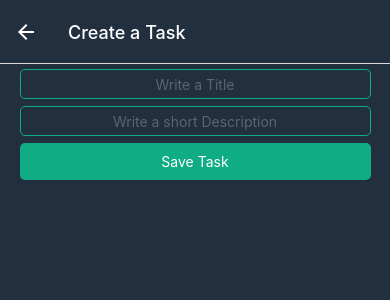
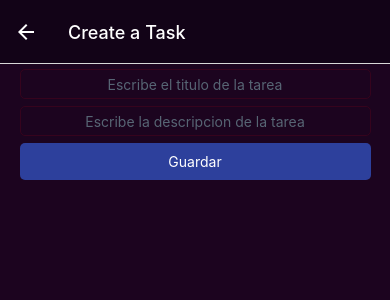
Before and after one commit to isinicolle/ReactNativeNodeJS_AppTo-do, a React Native app in the folder my-app-task-isis/: screen /TaskFormScreen in a window 390 px wide. Shown: the top 300 px of the page. Built offline with nearby package versions, Linux system fonts and the light colour scheme; no server answers.

Commit message:
cambio de colores

```diff
--- a/my-app-task-isis/App.js
+++ b/my-app-task-isis/App.js
@@ -16,9 +16,9 @@ const App = () => {
           name="HomeScreen"
           component={HomeScreen}
           options={({ navigation }) => ({
-            title: "Tasks App",
+            title: "Aplicación TO - DO",
             headerStyle: {
-              backgroundColor: "#222f3e",
+              backgroundColor: "#120317",
             },
             headerTitleStyle: {
               color: "#ffffff",
@@ -28,7 +28,7 @@ const App = () => {
                 onPress={() => navigation.navigate("TaskFormScreen")}
               >
                 <Text style={{ color: "#fff", marginRight: 20, fontSize: 15 }}>
-                  New
+                  + Agregar Tarea
                 </Text>
               </TouchableOpacity>
             ),
@@ -40,7 +40,7 @@ const App = () => {
           options={{
             title: 'Create a Task',
             headerStyle: {
-              backgroundColor: "#222f3e",
+              backgroundColor: "#120317",
             },
             headerTintColor: "#fff",
 
--- a/my-app-task-isis/components/Layout.js
+++ b/my-app-task-isis/components/Layout.js
@@ -4,7 +4,7 @@ import { View, StatusBar, StyleSheet } from "react-native";
 const Layout = ({ children }) => {
   return (
     <View style={styles.container}>
-      <StatusBar backgroundColor="#222f3e" />
+      <StatusBar backgroundColor="##1c041f" />
       {children}
     </View>
   );
@@ -12,12 +12,12 @@ const Layout = ({ children }) => {
 const styles = StyleSheet.create({
   container: {
     paddingTop: 5,
-    backgroundColor: "#222f3e",
+    backgroundColor: "#1c041f",
     flex: 1,
     alignItems: "center",
   },
   title: {
-    color: "#ffffff",
+    color: "#1c041f",
     fontSize: 20,
     textAlign: "center",
     marginTop: 10,
--- a/my-app-task-isis/components/TaskItem.js
+++ b/my-app-task-isis/components/TaskItem.js
@@ -14,10 +14,10 @@ const TaskItem = ({ task, handleDelete }) => {
         <Text style={{ color: "#8395a7" }}>{task.description}</Text>
       </TouchableOpacity>
       <TouchableOpacity
-        style={{ backgroundColor: "#ee5253", padding: 7, borderRadius: 5 }}
+        style={{ backgroundColor: "#5e1a1b", padding: 7, borderRadius: 5 }}
         onPress={() => handleDelete(task.id)}
       >
-        <Text style={{ color: "#fff" }}>Delete</Text>
+        <Text style={{ color: "#fff" }}>Eliminar Tarea</Text>
       </TouchableOpacity>
     </View>
   );
@@ -25,7 +25,7 @@ const TaskItem = ({ task, handleDelete }) => {
 
 const styles = StyleSheet.create({
   itemContainer: {
-    backgroundColor: "#333333",
+    backgroundColor: "#1c111b",
     padding: 20,
     marginVertical: 8,
     flexDirection: "row",
--- a/my-app-task-isis/screens/TaskFormScreen.js
+++ b/my-app-task-isis/screens/TaskFormScreen.js
@@ -9,10 +9,6 @@ const TaskFormScreen = ({ navigation, route }) => {
     description: "",
   });
   const [editing, setEditing] = useState(false);
-
-  // if (route && route.params) {
-  //   navigation.setOptions({ headerTitle: "Updating Task" });
-  // }
 
   useEffect(() => {
     if (route.params && route.params.id) {
@@ -45,7 +41,7 @@ const TaskFormScreen = ({ navigation, route }) => {
     <Layout>
       <TextInput
         style={styles.input}
-        placeholder="Write a Title"
+        placeholder="Escribe el titulo de la tarea"
         placeholderTextColor="#576574"
         value={task.title}
         onChangeText={(text) => handleChange("title", text)}
@@ -53,7 +49,7 @@ const TaskFormScreen = ({ navigation, route }) => {
 
       <TextInput
         style={styles.input}
-        placeholder="Write a short Description"
+        placeholder="Escribe la descripcion de la tarea"
         placeholderTextColor="#576574"
         value={task.description}
         onChangeText={(text) => handleChange("description", text)}
@@ -61,11 +57,11 @@ const TaskFormScreen = ({ navigation, route }) => {
 
       {!editing ? (
         <TouchableOpacity style={styles.buttonSave} onPress={handleSubmit}>
-          <Text style={styles.buttonText}>Save Task</Text>
+          <Text style={styles.buttonText}>Guardar</Text>
         </TouchableOpacity>
       ) : (
         <TouchableOpacity style={styles.buttonUpdate} onPress={handleSubmit}>
-          <Text style={styles.buttonText}>Update Task</Text>
+          <Text style={styles.buttonText}>Actualizar</Text>
         </TouchableOpacity>
       )}
     </Layout>
@@ -78,7 +74,7 @@ const styles = StyleSheet.create({
     marginBottom: 7,
     fontSize: 14,
     borderWidth: 1,
-    borderColor: "#10ac84",
+    borderColor: "#36031d",
     height: 30,
     color: "#ffffff",
     textAlign: "center",
@@ -90,7 +86,7 @@ const styles = StyleSheet.create({
     paddingBottom: 10,
     borderRadius: 5,
     marginBottom: 3,
-    backgroundColor: "#10ac84",
+    backgroundColor: "#2d409c",
     width: "90%",
   },
   buttonUpdate: {
@@ -98,7 +94,7 @@ const styles = StyleSheet.create({
     paddingBottom: 10,
     borderRadius: 5,
     marginBottom: 3,
-    backgroundColor: "#e58e26",
+    backgroundColor: "#296b2b",
     width: "90%",
   },
   buttonText: {
```
